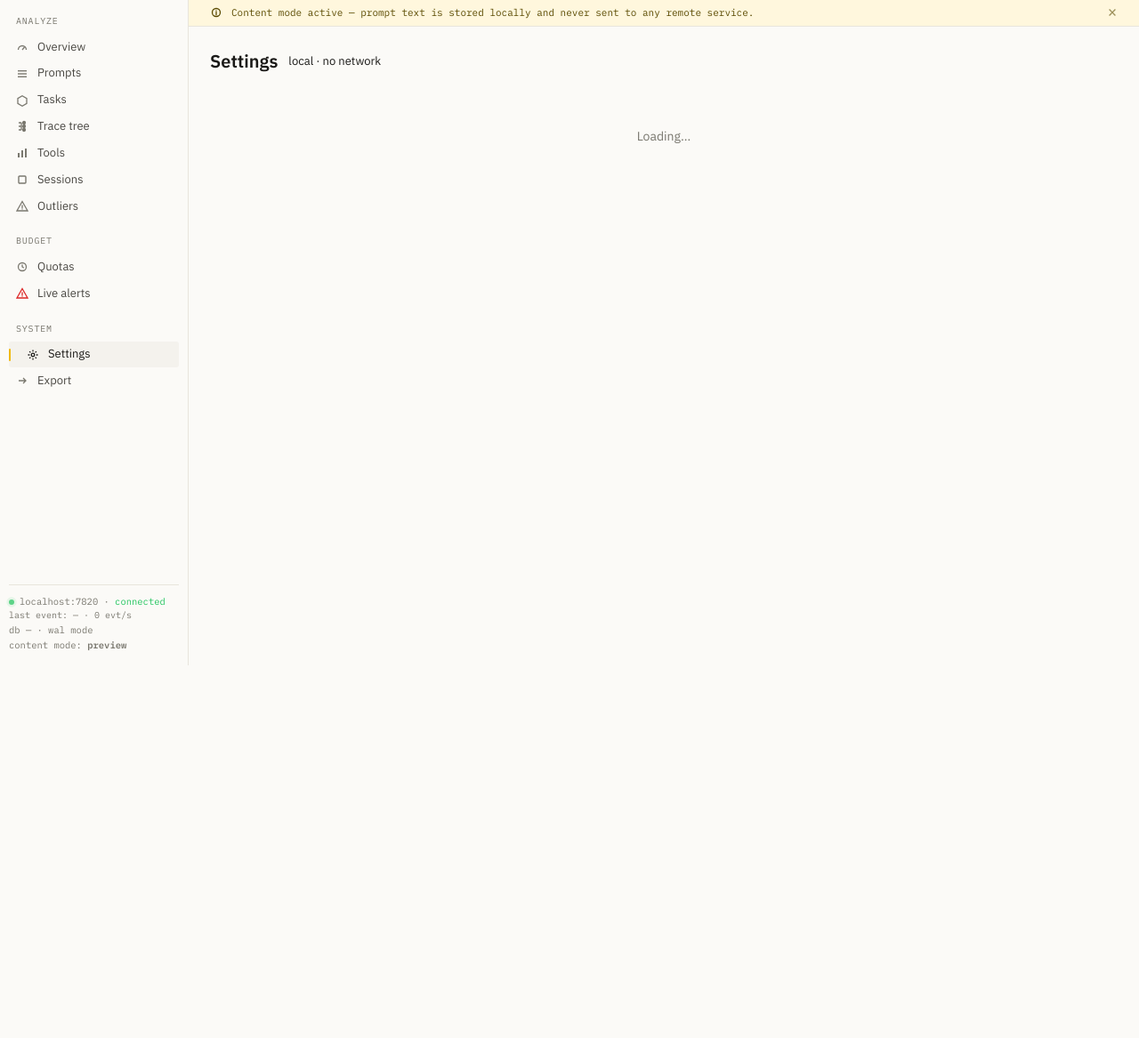
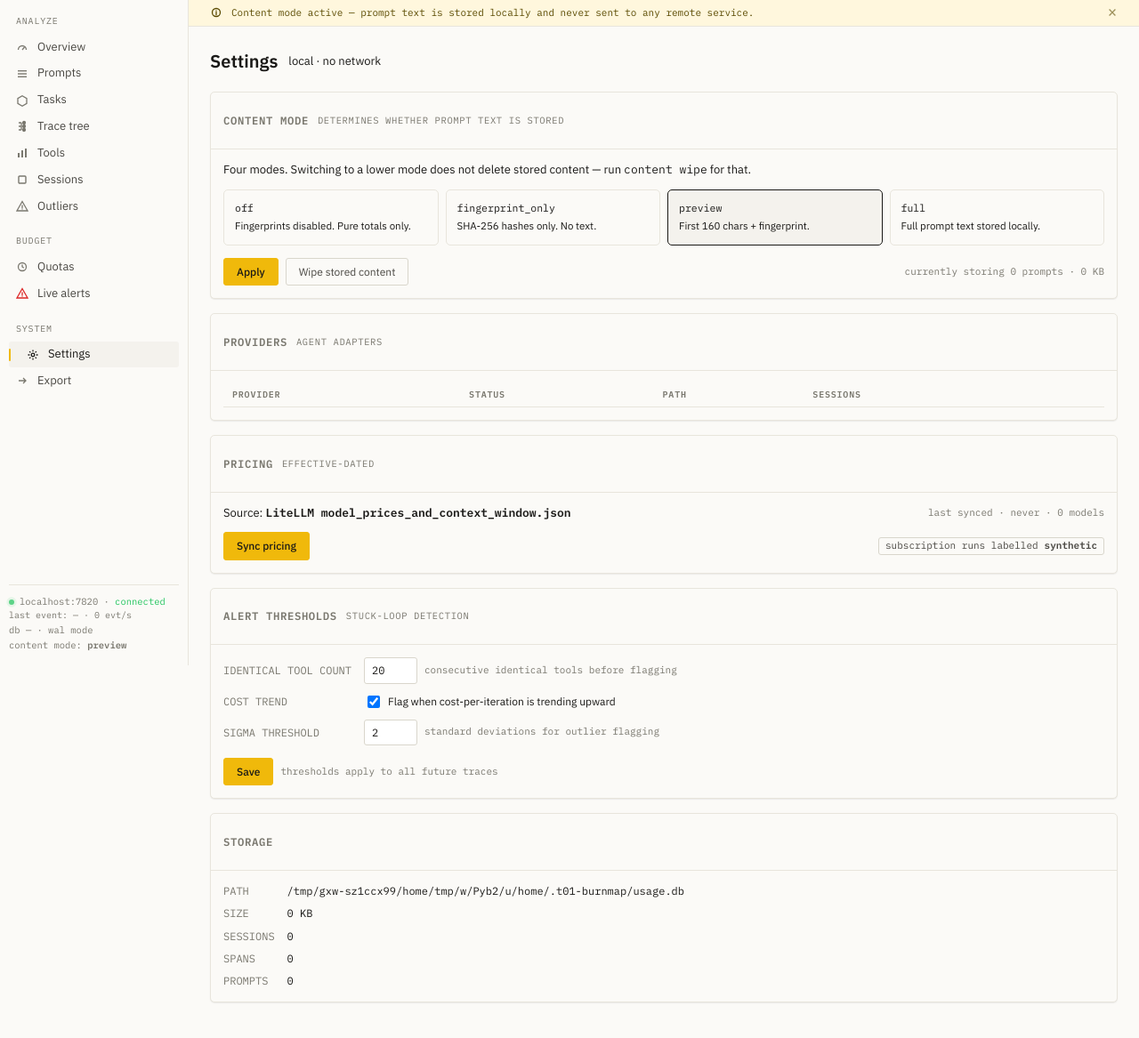
Before and after one commit to t01buddy/t01-burnmap, a FastAPI app: page /settings in a window 1280 px wide. Shown: the part 52-1219 px from the top of the page at 89% size. Before the commit the page ends 800 px from the top, so only its background shows below. Run offline with FastAPI, Linux system fonts and the light colour scheme; data that the repository does not hold is empty; some libraries are stand-ins or nearby versions.

Commit message:
fix: Settings page stuck on Loading when any API call fails (#80)
Add try/catch around Promise.all and check r.ok before .json() — loading=false always set in finally block.

Closes #77

Co-authored-by: t01buddy <t01buddy@users.noreply.github.com>
Co-authored-by: Claude Sonnet 4.6 <noreply@anthropic.com>

```diff
--- a/burnmap/templates/pages/settings.html
+++ b/burnmap/templates/pages/settings.html
@@ -199,15 +199,25 @@ function settingsPage() {
 
     async load() {
       this.loading = true;
-      const [stor, prov, price] = await Promise.all([
-        fetch('/api/settings/storage').then(r => r.json()),
-        fetch('/api/settings/providers').then(r => r.json()),
-        fetch('/api/settings/pricing').then(r => r.json()),
-      ]);
-      this.storage = stor;
-      this.providers = prov.providers || [];
-      this.pricing = price;
-      this.loading = false;
+      const safeJson = async (url) => {
+        try {
+          const r = await fetch(url);
+          if (!r.ok) return null;
+          return await r.json();
+        } catch { return null; }
+      };
+      try {
+        const [stor, prov, price] = await Promise.all([
+          safeJson('/api/settings/storage'),
+          safeJson('/api/settings/providers'),
+          safeJson('/api/settings/pricing'),
+        ]);
+        this.storage = stor;
+        this.providers = (prov && prov.providers) || [];
+        this.pricing = price;
+      } finally {
+        this.loading = false;
+      }
     },
 
     storageRows() {
```
